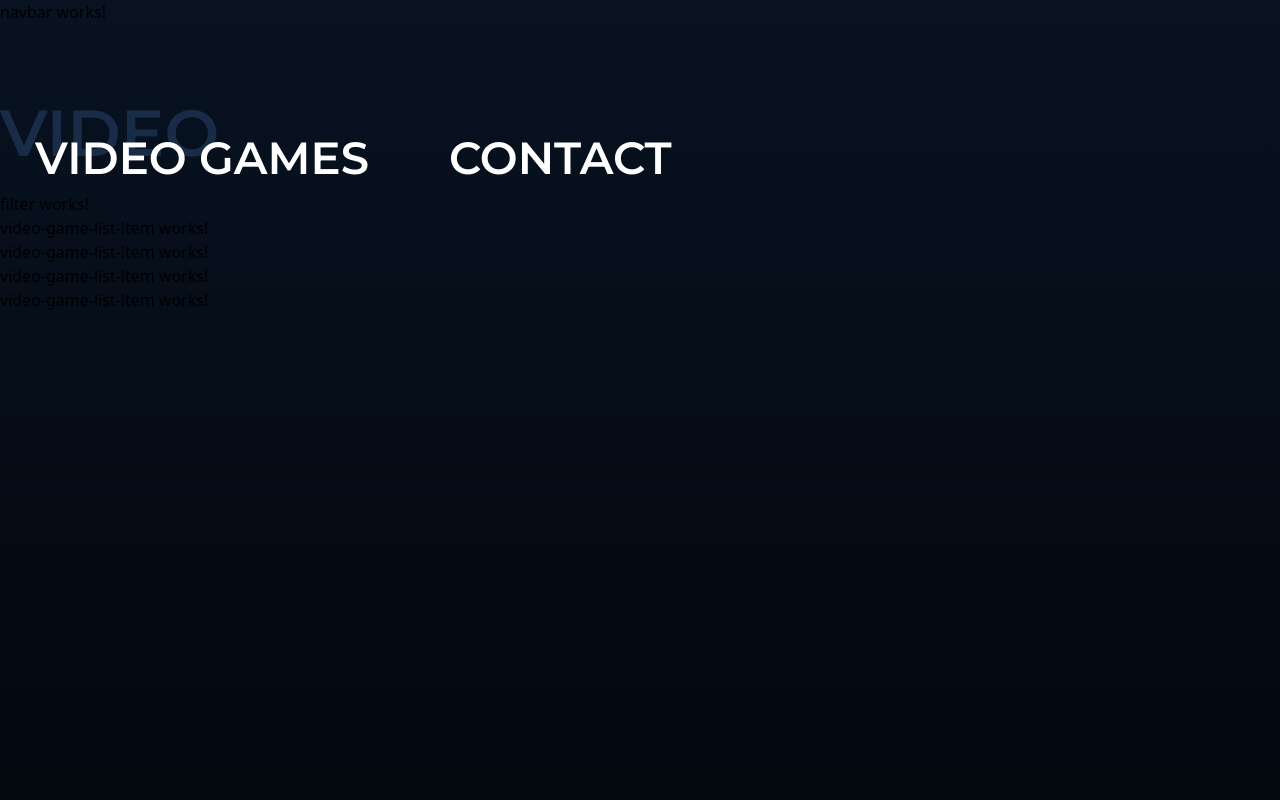
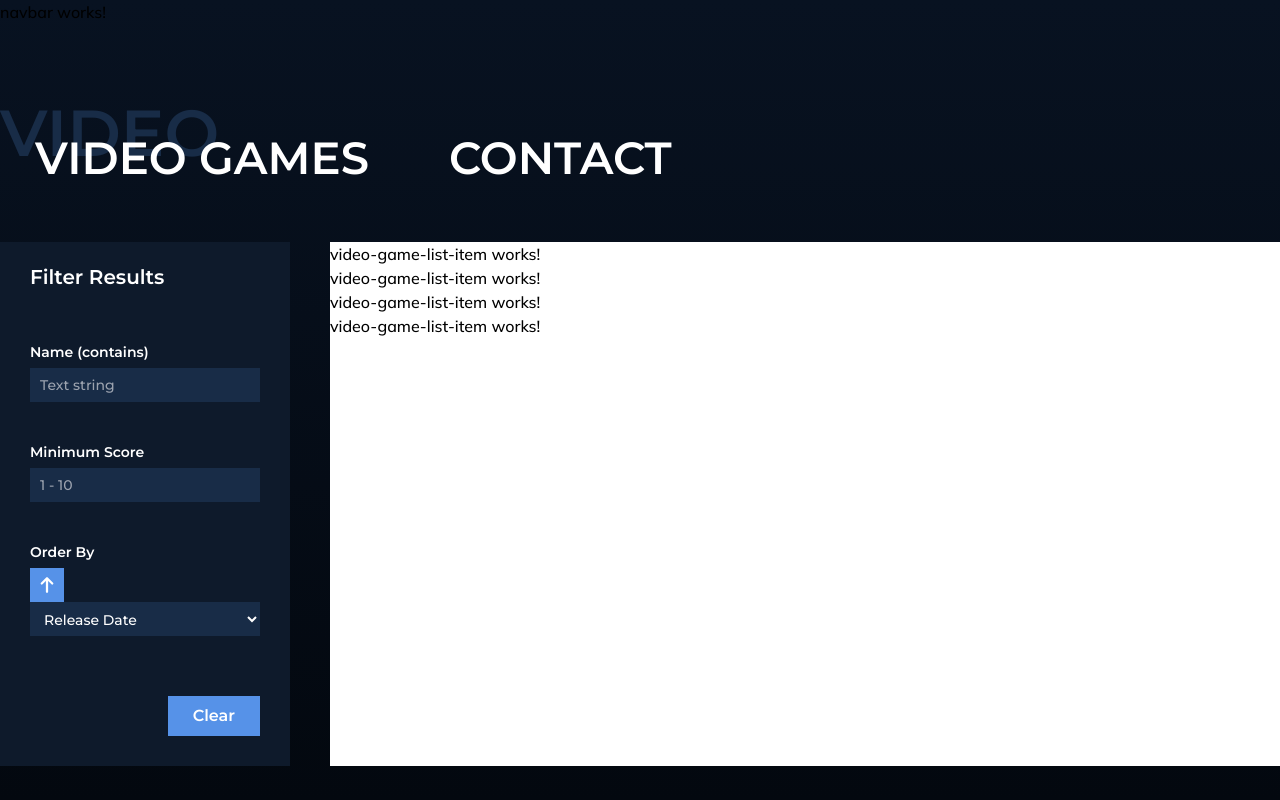
Before and after one commit to webgently/angular-search-api, an Angular app: page / in a window 1280 px wide. Built offline with nearby package versions, Linux system fonts and the light colour scheme.

Commit message:
feat: complete filter box ui

```diff
--- a/src/app/layout/navbar/navbar.component.html
+++ b/src/app/layout/navbar/navbar.component.html
@@ -1,5 +1,5 @@
 <p>navbar works!</p>
-<nav class="pt-100">
+<nav class="pt-100 pb-50">
   <div class="container">
     <ul class="flex font-montserrat font-medium text-45 uppercase px-35">
       <li class="relative mr-80" *ngFor="let item of navItems" [routerLink]="item.route">
--- a/src/app/pages/video-games/filter/filter.component.html
+++ b/src/app/pages/video-games/filter/filter.component.html
@@ -1 +1,39 @@
-<p>filter works!</p>
+<div class="bg-thick px-30 pt-20 pb-30">
+  <h4 class="font-montserrat text-20 text-white font-medium mb-50">Filter Results</h4>
+  <form class="text-white">
+    <div class="form-group mb-40">
+      <label for="name">Name (contains)</label>
+      <input type="text" id="name" class="form-control" placeholder="Text string" />
+    </div>
+
+    <div class="form-group mb-40">
+      <label for="score">Minimum Score</label>
+      <input type="text" id="score" class="form-control" placeholder="1 - 10" />
+    </div>
+
+    <div class="form-group mb-60">
+      <label for="order">Order By</label>
+      <div class="flex items-center justify-center bg-secondary w-[28px] h-[28px] xl:w-[34px] xl:h-[34px]">
+        <svg
+          xmlns="http://www.w3.org/2000/svg"
+          class="w-[18px] h-[18px] transform"
+          fill="none"
+          viewBox="0 0 24 24"
+          stroke="currentColor"
+          stroke-width="3"
+        >
+          <path stroke-linecap="round" stroke-linejoin="round" d="M5 10l7-7m0 0l7 7m-7-7v18" />
+        </svg>
+      </div>
+      <select id="order" class="form-control">
+        <option>Release Date</option>
+        <option>Score</option>
+        <option>Name</option>
+      </select>
+    </div>
+
+    <div class="flex justify-end">
+      <button class="btn-primary">Clear</button>
+    </div>
+  </form>
+</div>
--- a/src/app/pages/video-games/video-games.component.html
+++ b/src/app/pages/video-games/video-games.component.html
@@ -1,9 +1,13 @@
 <section class="container">
-  <app-filter></app-filter>
-  <div>
-    <app-video-game-list-item></app-video-game-list-item>
-    <app-video-game-list-item></app-video-game-list-item>
-    <app-video-game-list-item></app-video-game-list-item>
-    <app-video-game-list-item></app-video-game-list-item>
+  <div class="grid grid-cols-8 gap-x-40">
+    <div class="col-span-2">
+      <app-filter></app-filter>
+    </div>
+    <div class="col-span-6 bg-white">
+      <app-video-game-list-item></app-video-game-list-item>
+      <app-video-game-list-item></app-video-game-list-item>
+      <app-video-game-list-item></app-video-game-list-item>
+      <app-video-game-list-item></app-video-game-list-item>
+    </div>
   </div>
 </section>
--- a/src/styles.scss
+++ b/src/styles.scss
@@ -9,3 +9,25 @@
 .font-mulish {
   font-family: 'Mulish', sans-serif;
 }
+
+* {
+  font-family: 'Montserrat', sans-serif;
+}
+
+p {
+  font-family: 'Mulish', sans-serif;
+}
+
+.form-group {
+  @apply flex flex-col;
+  label {
+    @apply font-medium mb-5 text-12 xl:text-14;
+  }
+  .form-control {
+    @apply bg-dark py-[5px] xl:py-[8px] px-10 outline-0 text-12 xl:text-14 h-[28px] xl:h-[34px];
+  }
+}
+
+.btn-primary {
+  @apply font-medium bg-secondary px-25 py-[8px];
+}
```
Also changed, not shown: src/app/pages/video-games/video-games.module.ts (+3 -9 lines).
